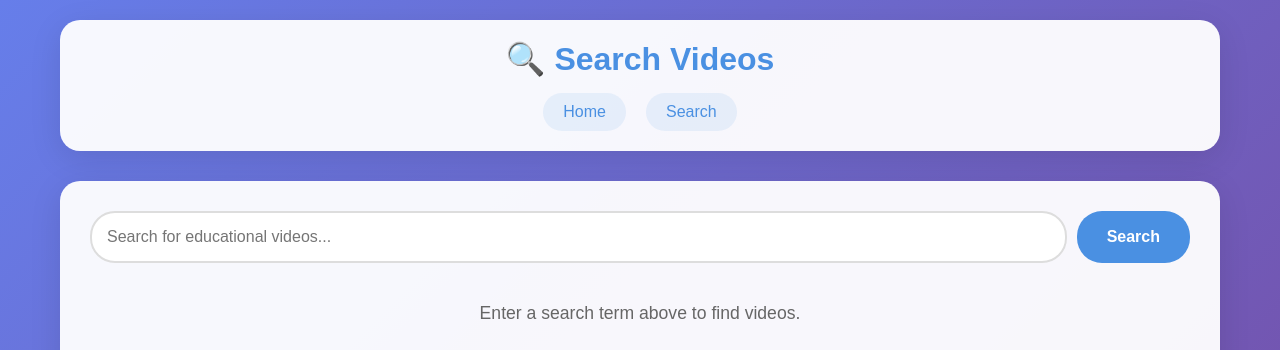
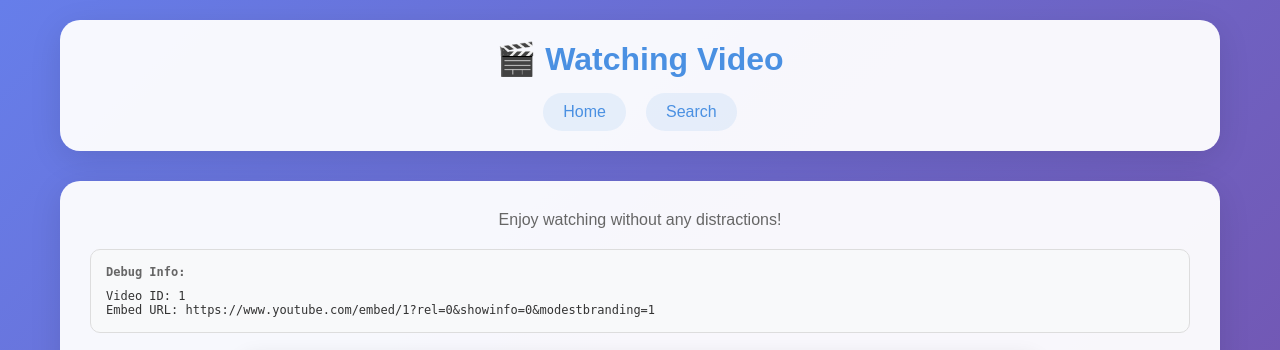
Before and after one commit to kpretz/kid-safe-youtube, a Flask app: template templates/watch.html in a window 1280 px wide. Shown: the top 350 px of the page. Run offline with Flask 3, Linux system fonts and the light colour scheme; the template is opened without the code that fills it: most values are stand-ins (such as "Sample title", 1, 10 or a date in 2020); some libraries are stand-ins or nearby versions.

Commit message:
fix playback

```diff
--- a/app.py
+++ b/app.py
@@ -2,6 +2,7 @@ from flask import Flask, render_template, request, redirect, url_for, flash, ses
 import requests
 import os
 import json
+import base64
 
 app = Flask(__name__)
 app.secret_key = os.environ.get('SECRET_KEY', 'your-secret-key-change-this')
@@ -13,37 +14,116 @@ YOUTUBE_API_BASE = 'https://www.googleapis.com/youtube/v3'
 # Admin password (set via environment variable)
 ADMIN_PASSWORD = os.environ.get('ADMIN_PASSWORD', 'admin123')
 
-# File to store favorites (persists across app restarts)
+# DigitalOcean API configuration (optional - for automatic updates)
+DO_API_TOKEN = os.environ.get('DO_API_TOKEN', '')
+DO_APP_ID = os.environ.get('DO_APP_ID', '')
+
+import json
+import base64
+
+# File to store favorites (for local development)
 FAVORITES_FILE = 'favorites.json'
 
 def load_favorites():
-    """Load favorites from file"""
+    """Load favorites from environment variable or file"""
+    # Try to load from environment variable first (for production)
+    favorites_env = os.environ.get('FAVORITES_DATA')
+    if favorites_env:
+        try:
+            # Decode base64 and parse JSON
+            favorites_json = base64.b64decode(favorites_env).decode('utf-8')
+            return json.loads(favorites_json)
+        except:
+            pass
+
+    # Fallback to file (for local development)
     try:
         with open(FAVORITES_FILE, 'r') as f:
             return json.load(f)
     except:
-        # Default favorites if file doesn't exist
+        # Default favorites if nothing exists
         return {
-            'playlists': [
-                {
-                    'id': 'PLrAXtmRdnEQy4VElvNpzeLVnOO8bWqTkP',
-                    'title': 'Science for Kids',
-                    'description': 'Educational science videos for children'
-                }
-            ],
-            'channels': [
-                {
-                    'id': 'UCKlLH1lp7QEKIbLbXPjTU7A',
-                    'title': 'SciShow Kids',
-                    'description': 'Science education for kids'
-                }
-            ]
+            'playlists': [],
+            'channels': []
         }
 
+def update_digitalocean_env_var(favorites):
+    """Update FAVORITES_DATA environment variable in DigitalOcean"""
+    if not DO_API_TOKEN or not DO_APP_ID:
+        # If no API token/app ID, just print the value for manual update
+        favorites_json = json.dumps(favorites)
+        favorites_b64 = base64.b64encode(favorites_json.encode('utf-8')).decode('utf-8')
+        print(f"\n🔄 FAVORITES_DATA environment variable value:")
+        print(f"FAVORITES_DATA={favorites_b64}")
+        print("💡 Add this to your DigitalOcean app environment variables")
+        return False
+
+    try:
+        # Encode favorites for environment variable
+        favorites_json = json.dumps(favorites)
+        favorites_b64 = base64.b64encode(favorites_json.encode('utf-8')).decode('utf-8')
+
+        # Get current app spec
+        headers = {
+            'Authorization': f'Bearer {DO_API_TOKEN}',
+            'Content-Type': 'application/json'
+        }
+
+        # Get app spec
+        response = requests.get(f'https://api.digitalocean.com/v2/apps/{DO_APP_ID}', headers=headers)
+        if response.status_code != 200:
+            print(f"❌ Failed to get app spec: {response.status_code}")
+            return False
+
+        app_spec = response.json()['app']
+
+        # Update environment variables
+        if 'services' in app_spec['spec']:
+            for service in app_spec['spec']['services']:
+                if 'envs' not in service:
+                    service['envs'] = []
+
+                # Remove existing FAVORITES_DATA if it exists
+                service['envs'] = [env for env in service['envs'] if env.get('key') != 'FAVORITES_DATA']
+
+                # Add updated FAVORITES_DATA
+                service['envs'].append({
+                    'key': 'FAVORITES_DATA',
+                    'value': favorites_b64,
+                    'scope': 'RUN_TIME'
+                })
+
+        # Update the app
+        update_response = requests.put(
+            f'https://api.digitalocean.com/v2/apps/{DO_APP_ID}',
+            headers=headers,
+            json={'spec': app_spec['spec']}
+        )
+
+        if update_response.status_code == 200:
+            print("✅ Successfully updated DigitalOcean environment variable")
+            return True
+        else:
+            print(f"❌ Failed to update app: {update_response.status_code}")
+            return False
+
+    except Exception as e:
+        print(f"❌ Error updating DigitalOcean env var: {e}")
+        return False
+
 def save_favorites(favorites):
-    """Save favorites to file"""
-    with open(FAVORITES_FILE, 'w') as f:
-        json.dump(favorites, f, indent=2)
+    """Save favorites to environment variable and file"""
+    # Save to file (for local development)
+    try:
+        with open(FAVORITES_FILE, 'w') as f:
+            json.dump(favorites, f, indent=2)
+    except Exception as e:
+        print(f"Warning: Could not save to file: {e}")
+
+    # Try to update DigitalOcean environment variable automatically
+    update_digitalocean_env_var(favorites)
+
+    return favorites
 
 def get_youtube_info(url):
     """Extract channel or playlist info from YouTube URL"""
@@ -234,6 +314,18 @@ def admin_login():
 
     return render_template('admin_login.html')
 
+@app.route('/admin/export')
+def admin_export():
+    """Export current favorites as environment variable"""
+    if not session.get('admin_logged_in'):
+        return redirect(url_for('admin_login'))
+
+    favorites = load_favorites()
+    favorites_json = json.dumps(favorites)
+    favorites_b64 = base64.b64encode(favorites_json.encode('utf-8')).decode('utf-8')
+
+    return render_template('admin_export.html', favorites_data=favorites_b64)
+
 @app.route('/admin/logout')
 def admin_logout():
     """Admin logout"""
@@ -269,7 +361,11 @@ def admin_add():
         else:
             favorites['playlists'].append(info)
             save_favorites(favorites)
-            flash(f'Added playlist: {info["title"]}', 'success')
+            flash(f'✅ Added playlist: {info["title"]}', 'success')
+            if DO_API_TOKEN and DO_APP_ID:
+                flash('🔄 Automatically updating environment variables...', 'info')
+            else:
+                flash('💡 Remember to update your FAVORITES_DATA environment variable to make this permanent!', 'warning')
     else:
         # Check if already exists
         if any(c['id'] == info['id'] for c in favorites['channels']):
@@ -277,7 +373,11 @@ def admin_add():
         else:
             favorites['channels'].append(info)
             save_favorites(favorites)
-            flash(f'Added channel: {info["title"]}', 'success')
+            flash(f'✅ Added channel: {info["title"]}', 'success')
+            if DO_API_TOKEN and DO_APP_ID:
+                flash('🔄 Automatically updating environment variables...', 'info')
+            else:
+                flash('💡 Remember to update your FAVORITES_DATA environment variable to make this permanent!', 'warning')
 
     return redirect(url_for('admin'))
 
@@ -291,12 +391,18 @@ def admin_remove(item_type, item_id):
 
     if item_type == 'playlist':
         favorites['playlists'] = [p for p in favorites['playlists'] if p['id'] != item_id]
-        flash('Playlist removed!', 'success')
+        flash('✅ Playlist removed!', 'success')
     elif item_type == 'channel':
         favorites['channels'] = [c for c in favorites['channels'] if c['id'] != item_id]
-        flash('Channel removed!', 'success')
+        flash('✅ Channel removed!', 'success')
 
     save_favorites(favorites)
+
+    if DO_API_TOKEN and DO_APP_ID:
+        flash('🔄 Automatically updating environment variables...', 'info')
+    else:
+        flash('💡 Remember to update your FAVORITES_DATA environment variable!', 'warning')
+
     return redirect(url_for('admin'))
 
 @app.route('/search')
@@ -348,6 +454,7 @@ def playlist(playlist_id):
 
                 # Skip deleted or private videos
                 if video_id and item['snippet']['title'] != 'Deleted video':
+                    print(f"🎵 Found playlist video: {video_id} - {item['snippet']['title']}")
                     video = {
                         'id': video_id,
                         'title': item['snippet']['title'],
@@ -385,6 +492,7 @@ def channel(channel_id):
 
                 # Skip deleted or private videos
                 if video_id and item['snippet']['title'] != 'Deleted video':
+                    print(f"📺 Found channel video: {video_id} - {item['snippet']['title']}")
                     video = {
                         'id': video_id,
                         'title': item['snippet']['title'],
@@ -399,10 +507,16 @@ def channel(channel_id):
 @app.route('/watch/<video_id>')
 def watch(video_id):
     """Watch a video"""
-    # Basic validation of video ID format
-    if not video_id or len(video_id) < 10:
-        flash('Invalid video ID', 'error')
+    # Clean the video ID - remove any extra characters
+    video_id = video_id.strip()
+
+    # Basic validation of video ID format (YouTube video IDs are 11 characters)
+    if not video_id or len(video_id) != 11:
+        flash(f'Invalid video ID: {video_id}', 'error')
         return redirect(url_for('home'))
+
+    # Log for debugging
+    print(f"🎬 Playing video ID: {video_id}")
 
     return render_template('watch.html', video_id=video_id)
 
--- a/templates/watch.html
+++ b/templates/watch.html
@@ -3,7 +3,7 @@
 <head>
     <meta charset="UTF-8">
     <meta name="viewport" content="width=device-width, initial-scale=1.0">
-    <title>Search - Kid-Safe YouTube</title>
+    <title>Watch Video - Kid-Safe YouTube</title>
     <style>
         * {
             margin: 0;
@@ -68,27 +68,43 @@
             min-height: 400px;
         }
 
-        .search-box {
-            display: flex;
-            gap: 10px;
-            margin-bottom: 30px;
+        .video-player {
+            position: relative;
+            width: 100%;
+            max-width: 800px;
+            margin: 0 auto 30px auto;
         }
 
-        .search-box input {
-            flex: 1;
-            padding: 15px;
-            border: 2px solid #ddd;
-            border-radius: 25px;
-            font-size: 16px;
+        .video-player iframe {
+            width: 100%;
+            height: 450px;
+            border: none;
+            border-radius: 15px;
+            box-shadow: 0 4px 20px rgba(0, 0, 0, 0.1);
         }
 
-        .search-box input:focus {
-            outline: none;
-            border-color: #4A90E2;
+        .video-debug {
+            background: #f8f9fa;
+            border: 1px solid #ddd;
+            border-radius: 10px;
+            padding: 15px;
+            margin-bottom: 20px;
+            font-family: monospace;
+            font-size: 12px;
         }
 
-        .search-box button {
-            padding: 15px 30px;
+        .video-debug h4 {
+            margin-bottom: 10px;
+            color: #666;
+        }
+
+        .video-controls {
+            text-align: center;
+            margin-top: 30px;
+        }
+
+        .back-btn {
+            padding: 12px 25px;
             background: #4A90E2;
             color: white;
             border: none;
@@ -96,74 +112,19 @@
             cursor: pointer;
             font-size: 16px;
             font-weight: bold;
+            text-decoration: none;
+            display: inline-block;
+            transition: background 0.3s;
         }
 
-        .search-box button:hover {
+        .back-btn:hover {
             background: #357ABD;
         }
 
-        .video-grid {
-            display: grid;
-            grid-template-columns: repeat(auto-fit, minmax(300px, 1fr));
-            gap: 20px;
-            margin-top: 20px;
-        }
-
-        .video-card {
-            background: white;
-            border-radius: 12px;
-            overflow: hidden;
-            box-shadow: 0 4px 15px rgba(0, 0, 0, 0.1);
-            transition: transform 0.3s;
-            text-decoration: none;
-            color: inherit;
-        }
-
-        .video-card:hover {
-            transform: translateY(-5px);
-        }
-
-        .video-card img {
-            width: 100%;
-            height: 200px;
-            object-fit: cover;
-        }
-
         .video-info {
-            padding: 15px;
-        }
-
-        .video-title {
-            font-weight: bold;
-            margin-bottom: 8px;
-            color: #333;
-            line-height: 1.3;
-        }
-
-        .video-channel {
-            color: #666;
-            font-size: 14px;
-            margin-bottom: 8px;
-        }
-
-        .video-description {
-            color: #999;
-            font-size: 12px;
-            line-height: 1.4;
-        }
-
-        .results-header {
-            color: #4A90E2;
-            font-size: 1.5em;
-            margin-bottom: 20px;
-            text-align: center;
-        }
-
-        .no-results {
             text-align: center;
             color: #666;
-            font-size: 1.1em;
-            margin: 40px 0;
+            margin-bottom: 20px;
         }
 
         @media (max-width: 768px) {
@@ -172,12 +133,8 @@
                 align-items: center;
             }
 
-            .video-grid {
-                grid-template-columns: 1fr;
-            }
-
-            .search-box {
-                flex-direction: column;
+            .video-player iframe {
+                height: 250px;
             }
         }
     </style>
@@ -185,7 +142,7 @@
 <body>
     <div class="container">
         <div class="header">
-            <h1>🔍 Search Videos</h1>
+            <h1>🎬 Watching Video</h1>
             <div class="nav">
                 <a href="/">Home</a>
                 <a href="/search">Search</a>
@@ -193,38 +150,29 @@
         </div>
 
         <div class="content">
-            <div class="search-box">
-                <form action="/search" method="get" style="display: flex; gap: 10px; width: 100%;">
-                    <input type="text" name="q" placeholder="Search for educational videos..." value="{{ query }}" required>
-                    <button type="submit">Search</button>
-                </form>
+            <div class="video-info">
+                <p>Enjoy watching without any distractions!</p>
             </div>
 
-            {% if query %}
-                <h2 class="results-header">Search Results for: "{{ query }}"</h2>
-                {% if videos %}
-                    <div class="video-grid">
-                        {% for video in videos %}
-                        <a href="/watch/{{ video.id }}" class="video-card">
-                            <img src="{{ video.thumbnail }}" alt="{{ video.title }}">
-                            <div class="video-info">
-                                <div class="video-title">{{ video.title }}</div>
-                                <div class="video-channel">{{ video.channel }}</div>
-                                <div class="video-description">{{ video.description }}</div>
-                            </div>
-                        </a>
-                        {% endfor %}
-                    </div>
-                {% else %}
-                    <div class="no-results">
-                        No videos found for "{{ query }}". Try a different search term!
-                    </div>
-                {% endif %}
-            {% else %}
-                <div class="no-results">
-                    Enter a search term above to find videos.
-                </div>
-            {% endif %}
+            <!-- Debug info (remove this once working) -->
+            <div class="video-debug">
+                <h4>Debug Info:</h4>
+                <p>Video ID: {{ video_id }}</p>
+                <p>Embed URL: https://www.youtube.com/embed/{{ video_id }}?rel=0&showinfo=0&modestbranding=1</p>
+            </div>
+
+            <div class="video-player">
+                <iframe src="https://www.youtube.com/embed/{{ video_id }}?rel=0&showinfo=0&modestbranding=1&autoplay=1"
+                        allowfullscreen
+                        allow="accelerometer; autoplay; clipboard-write; encrypted-media; gyroscope; picture-in-picture">
+                </iframe>
+            </div>
+
+            <div class="video-controls">
+                <button onclick="history.back()" class="back-btn">
+                    ← Back to Videos
+                </button>
+            </div>
         </div>
     </div>
 </body>
```
